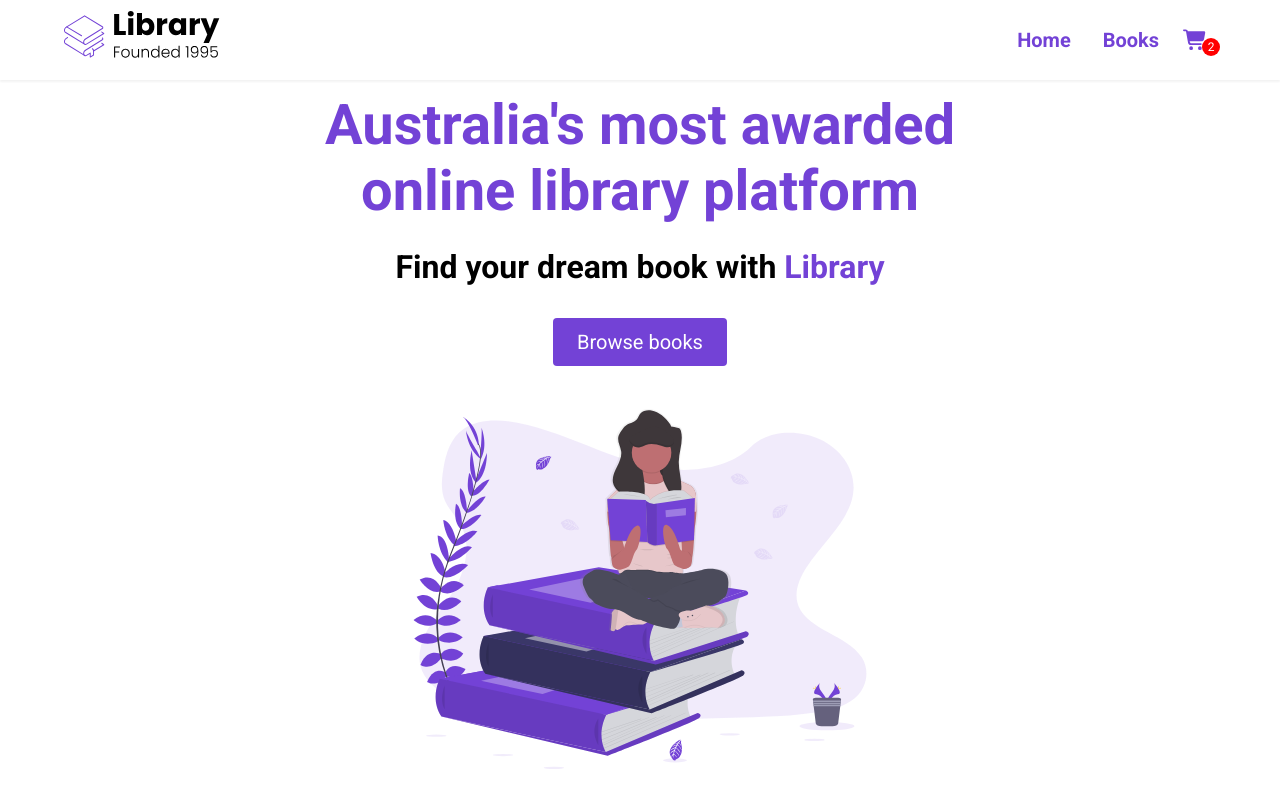
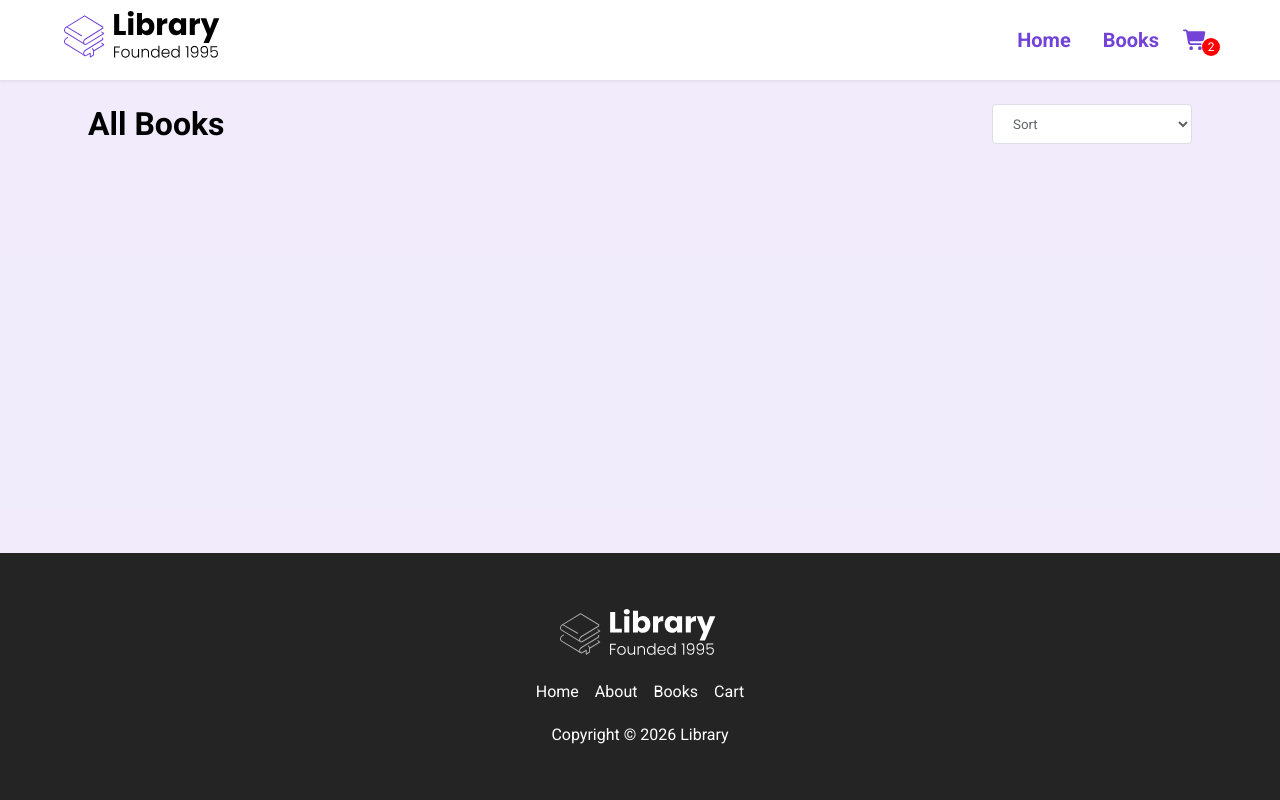
Before and after one commit to Vecna216/Library-react, a React (Create React App) app: page /books in a window 1280 px wide. Shown: the top 800 px of the page. Built offline with nearby package versions, Linux system fonts and the light colour scheme.

Commit message:
commit during books section

```diff
--- a/package.json
+++ b/package.json
@@ -14,6 +14,7 @@
     "@testing-library/user-event": "^13.5.0",
     "react": "^19.3.0",
     "react-dom": "^19.3.0",
+    "react-router-dom": "^5.3.0",
     "react-scripts": "5.0.1",
     "web-vitals": "^2.1.4"
   },
--- a/src/App.js
+++ b/src/App.js
@@ -1,23 +1,20 @@
 import Nav from "./components/Nav";
-import Landing from "./components/Landing";
-import Highlights from "./components/Highlights";
-import Featured from "./components/Featured";
-import Discounted from "./components/Discounted";
-import Explore from "./components/Explore";
+import Home from "./Home.jsx";
+import Books from "./Books.jsx";
 import Footer from "./components/Footer";
+import { BrowserRouter as Router, Route } from 'react-router-dom'
 
 
 function App() {
   return (
-    <div className="App">
-      <Nav />
-      <Landing />
-      <Highlights />
-      <Featured />
-      <Discounted />
-      <Explore />
-      <Footer />
-    </div>
+    <Router>
+      <div className="App">
+        <Nav />
+        <Route path="/" exact component={Home} />
+        <Route path="/books" component={Books} />
+        <Footer />
+      </div>
+    </Router>
   );
 }
 
--- /dev/null
+++ b/src/Books.jsx
@@ -0,0 +1,29 @@
+import React from 'react'
+
+const Books = () => {
+  return (
+    <div id="books__body">
+      <main id="books_main">
+        <section>
+          <div className="books__container">
+            <div className="row">
+              <div className="books__header">
+                <h2 className="section__title books__header--title">
+                  All Books
+                </h2>
+                <select id="filter">
+                  <option value="" selected disabled>Sort</option>
+                  <option value="LOW_TO_HIGH">Price: Low to High</option>
+                  <option value="HIGH_TO_LOW">Price: High to Low</option>
+                  <option value="RATING">Rating</option>
+                </select>
+              </div>
+            </div>
+          </div>
+        </section>
+      </main>
+    </div>
+  )
+}
+
+export default Books
--- /dev/null
+++ b/src/Home.jsx
@@ -0,0 +1,20 @@
+import React from 'react'
+import Landing from "./components/Landing";
+import Highlights from "./components/Highlights";
+import Featured from "./components/Featured";
+import Discounted from "./components/Discounted";
+import Explore from "./components/Explore";
+
+const Home = () => {
+  return (
+    <>
+      <Landing />
+      <Highlights />
+      <Featured />
+      <Discounted />
+      <Explore />
+    </>
+  )
+}
+
+export default Home
```
Also changed, not shown: 1 other file (tests, documents, lock files or other folders).
